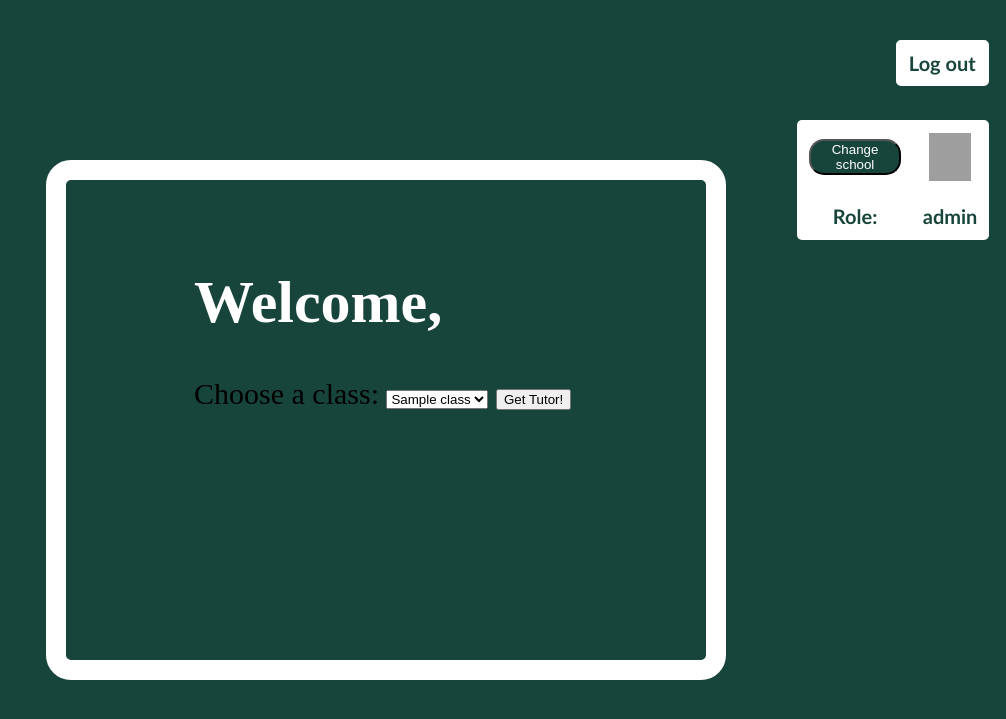
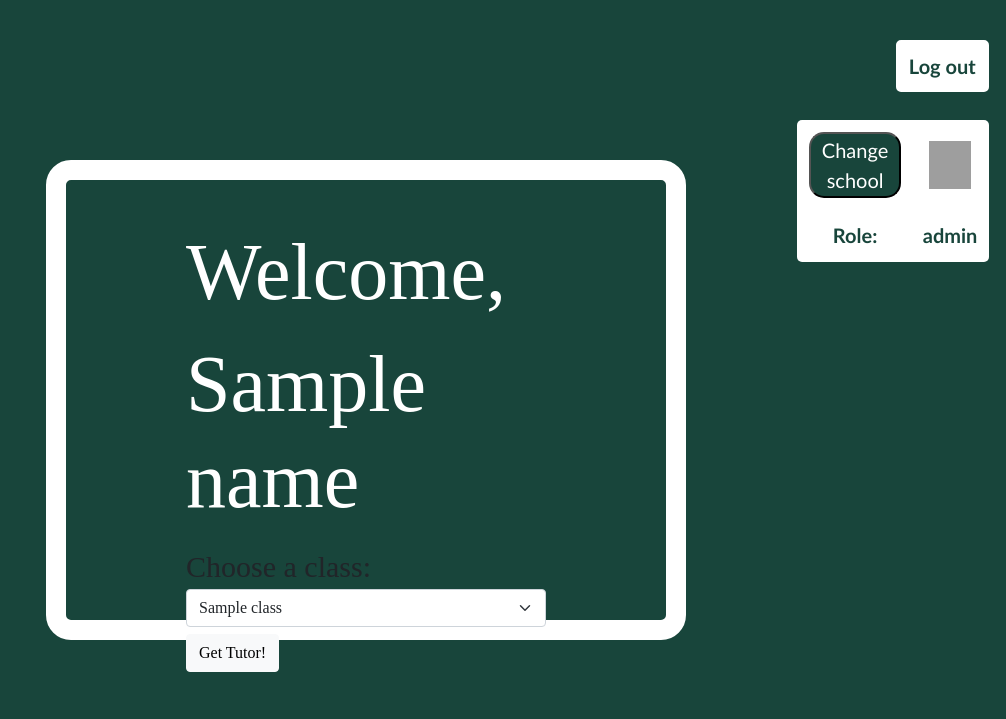
Before and after one commit to AKS820/CampusTutor, a Flask app: template templates/home.html in a window 1280 px wide. Shown: the top 719 px of the page, without its empty margins (274-1280 px from the left). Run offline with Flask 2, Linux system fonts and the light colour scheme; the template is opened without the code that fills it: most values are stand-ins (such as "Sample title", 1, 10 or a date in 2020); grey boxes are pictures that could not be loaded.

Commit message:
login homepage edits

```diff
--- a/server.py
+++ b/server.py
@@ -42,10 +42,12 @@
 def home():
     create_table()
     if(session):
+        print(session)
         email = session.get("user").get("userinfo").get("email")
         user = getUserData(newperson(), email)
         if(user):
             role = json.loads(user).get("role")
+            name = json.loads(user).get("name")
             if(role=="Student"):
                 tutors = newperson(getTutors())
                 newtutors = []
@@ -60,6 +62,7 @@
                     role = role,
                     classes = classes,
                     tutors = newtutors,
+                    name = name,
                     pretty=json.dumps(session.get("user"), indent=4),
                 )
             else:
--- a/templates/home.html
+++ b/templates/home.html
@@ -4,18 +4,15 @@
       <meta charset="UTF-8">
       <meta http-equiv="X-UA-Compatible" content="IE=edge">
       <meta name="viewport" content="width=device-width, initial-scale=1.0">
+      <link href="https://cdn.jsdelivr.net/npm/bootstrap@5.0.2/dist/css/bootstrap.min.css" rel="stylesheet" integrity="sha384-EVSTQN3/azprG1Anm3QDgpJLIm9Nao0Yz1ztcQTwFspd3yD65VohhpuuCOmLASjC" crossorigin="anonymous">
+      <script src="https://cdn.jsdelivr.net/npm/bootstrap@5.0.2/dist/js/bootstrap.bundle.min.js" integrity="sha384-MrcW6ZMFYlzcLA8Nl+NtUVF0sA7MsXsP1UyJoMp4YLEuNSfAP+JcXn/tWtIaxVXM" crossorigin="anonymous"></script>
       <title>Search Bar</title>
       <link rel="stylesheet" href="style.css">
       <style>
          @charset "utf-8";
-
          body {
          background-color:#18453B;
          }
-
-
-
-
          .display_info {
          border-collapse:separate;
          border:3px;
@@ -28,12 +25,10 @@
          width:15%;
          height:15%;
          }
-
          tr {
          border-left:solid black 1px;
          border-top:solid black 1px;
          }
-
          td {
          font-famifont-style: normal;
          font-weight: bold;
@@ -43,7 +38,6 @@
          text-align: center;
          padding:10px;
          }
-
          .log_out {
          position:fixed;
          right:1.35%;
@@ -60,18 +54,12 @@
          padding-left: 10px;
          padding-right: 10px;
          }
-
          .change_school {
          position:relative;
          color:white;
          border-radius:15px;
          background-color:#18453B;
          }
-
-
-
-
-
          .center_box {
          position:absolute;
          left:25%;
@@ -83,7 +71,6 @@
          height:60%;
          border:20px solid white;
          }
-
          .welcome_message {
          position: relative;
          width:60%;
@@ -92,9 +79,6 @@
          font-size:30px;
          color: #FFFFFF;
          }
-
-
-
          .search_bar {
          position:relative;
          left: 20%;
@@ -102,15 +86,12 @@
          top: 10%;
          font-size:30px;
          }
-
          .select_class_label {
          position:relative;
          color:#FFFFFF;
          left:20%;
          font-weight:bold;
          }
-
-
          .dropdown_menu {
          position:relative;
          font-family:doppio-one;
@@ -118,18 +99,15 @@
          height:20%;
          left:20%;
          }
-
          optgroup {
          font-size: 22px;
          color: #18453B;
          }
-
          option {
          font-size: 20px;
          font-family: Cambria, "Hoefler Text", "Liberation Serif", Times, "Times New Roman", "serif";
          color:#18453B;
          }
-
          .search_button {
          position:absolute;
          left:34%;
@@ -145,11 +123,8 @@
          color:#18453B;
          }
       </style>
-
       <script>var __adobewebfontsappname__="dreamweaver"</script>
-
       <script src="http://use.edgefonts.net/playfair-display:n4:default;londrina-outline:n4:default;doppio-one:n4:default;aclonica:n4:default;open-sans:n4:default.js" type="text/javascript"></script>
-
       <script>
          var colors = ["#FFCB05", "#18453B"];
          var colorIndex = 0;
@@ -162,16 +137,9 @@
          	colorIndex++;
          }
       </script>
-
    </head>
-
-
-
    <body>
-
-
       <header><button class="log_out" onclick="location.href='/logout';" id="qsLogoutBtn">Log out</button></header>
-
       <table class="display_info">
          <tr>
             <td><button class="change_school" onclick="changeColor();">Change school</button></td>
@@ -182,21 +150,29 @@
             <td>{{role}}</td>
          </tr>
       </table>
-
-
       <div class="center_box">
-			<div class="welcome_message"><header><h1>Welcome,</h1> <h1>{{session.userinfo.name}}</h1></header></div>
-  			<div class="search_bar"><form action="/getTutors" method = "POST">
-  <label for="classes">Choose a class:</label>
-  <select id="classes" name="class">
+         <div class="welcome_message">
+            <header>
+               <h1 class="display-1">Welcome,</h1>
+               <p>
+               <h1 class="display-1">{{name}}</h1>
+               </p>
+            </header>
+         </div>
+         <div class="search_bar">
+            <form action="/getTutors" method = "POST">
+               <label for="classes" >Choose a class:</label>
+               <select id="classes" name="class" class="form-select">
                   {% for class in classes %}
                   <option value={{class}}>{{class}}</option>
                   {% endfor %}
                </select>
-  <input type="submit" value="Get Tutor!">
-</form></div>
+               <input class="btn btn-light" type="submit" value="Get Tutor!">
+            </form>
          </div>
-
-
+      </div>
    </body>
 </html>
+</html>
+</html>
+</html>
```
Also changed, not shown: templates/TutorSelector.html (+14 -6 lines). Lines whose indentation alone changed are shown as unchanged.
